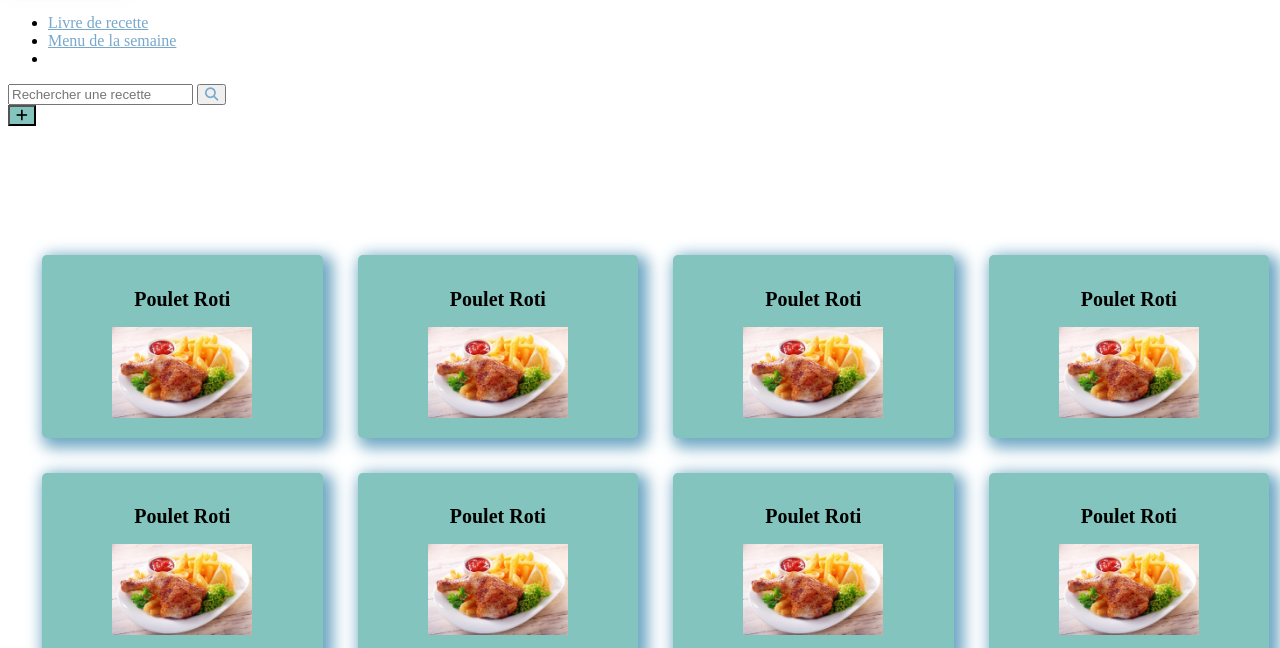
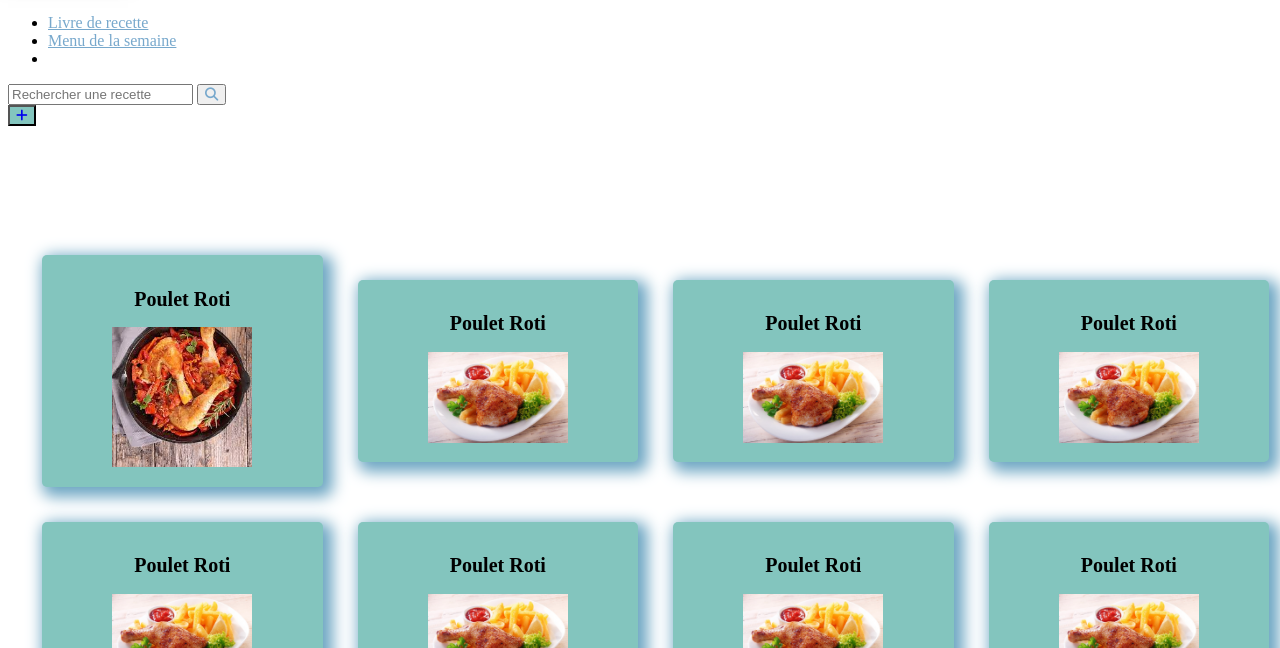
Before and after one commit to kellyrib/Recettedefamille2, a website built with Parcel: page livre.html in a window 1280 px wide. Shown: the part 152-800 px from the top of the page. Built offline with nearby package versions, Linux system fonts and the light colour scheme.

Commit message:
mise en place lien

```diff
--- a/livre.html
+++ b/livre.html
@@ -58,7 +58,7 @@
         <section class="row justify-content-end  ">
             <div class="col-1 pe-0 justify-content-end mt-4">
                 <button type="button" class="btn custom-bg-vert ">
-                    <i class="fa-solid fa-plus"></i>
+                  <a href="./creationRecette.html"><i class="fa-solid fa-plus"></i></a>
                   </button>
             </div>
 
@@ -77,7 +77,10 @@
                 <td>
                     <div class="recette">
                         <h1>Poulet Roti</h1>
-                        <img src="./images/poulet.jpeg" alt="poulet">
+                        <a href="./ficheRecette.html">
+                          <img src="./images/poulet_basquaise.jfif" alt="poulet">
+                        </a>
+
                     </div>
                 </td>
                 <td>
```
